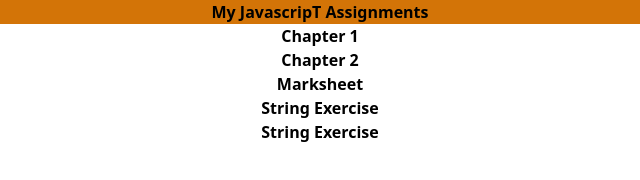
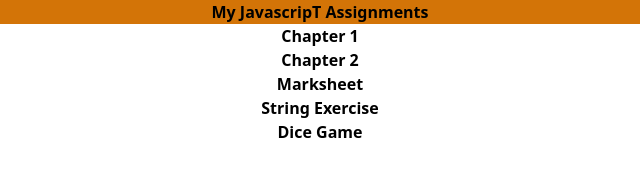
Before and after one commit to RJ-FaHaD/Javascript-Assignments, a plain HTML site: page index.html in a window 1280 px wide. Shown: the full height of the page, 320-960 px from the left. Drawn offline with nearby package versions, Linux system fonts and the light colour scheme.

Commit message:
Update index.html

```diff
--- a/index.html
+++ b/index.html
@@ -22,7 +22,7 @@
     <a href="String Exercise/index.html" class="font-bold">String Exercise</a>
     </p>
     <p class="text-center">
-        <a href="Dice Game/index.html" class="font-bold">String Exercise</a>
+        <a href="Dice Game/index.html" class="font-bold">Dice Game</a>
         </p>
 </body>
 </html>
```
